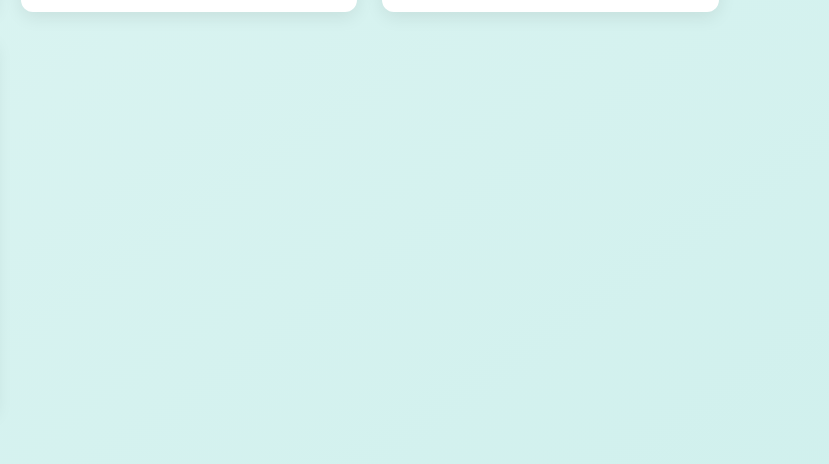
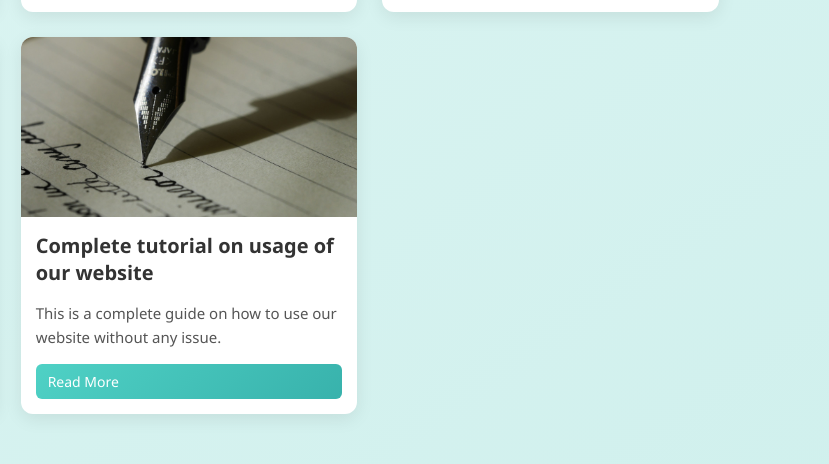
Before and after one commit to faizanthecoder/Word-counter, a plain HTML site: page blog/index.html in a window 1280 px wide. Shown: the part 1531-1995 px from the top of the page, 451-1280 px from the left. Drawn offline with Linux system fonts and the light colour scheme.

Commit message:
added tutorial.html

```diff
--- a/blog/index.html
+++ b/blog/index.html
@@ -227,6 +227,12 @@ body.dark footer{background:linear-gradient(135deg,#319795,#285e61);}
       <p>Catch every typo, polish every sentence, and perfect your writing like a pro editor.</p>
       <a href="editing-proofreading.html">Read More</a>
     </div>
+        <div class="blog-card">
+  <img loading="lazy" src="img3.jpg" alt="Guide">
+      <h2>Complete tutorial on usage of our website </h2>
+      <p>This is a complete guide on how to use our website without any issue.</p>
+      <a href="tutorial.html">Read More</a>
+    </div>
   </div>
 </main>
 
```
